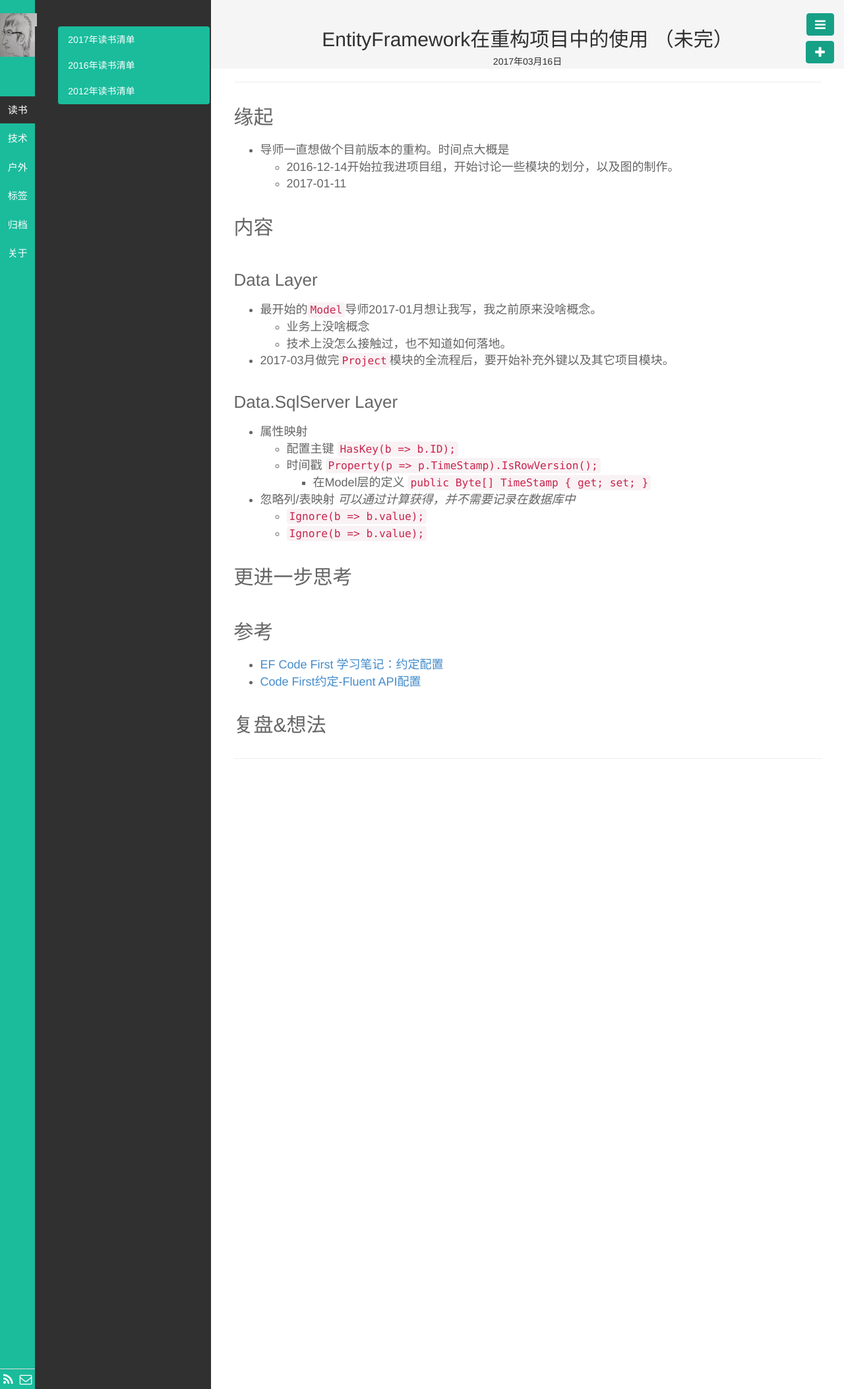
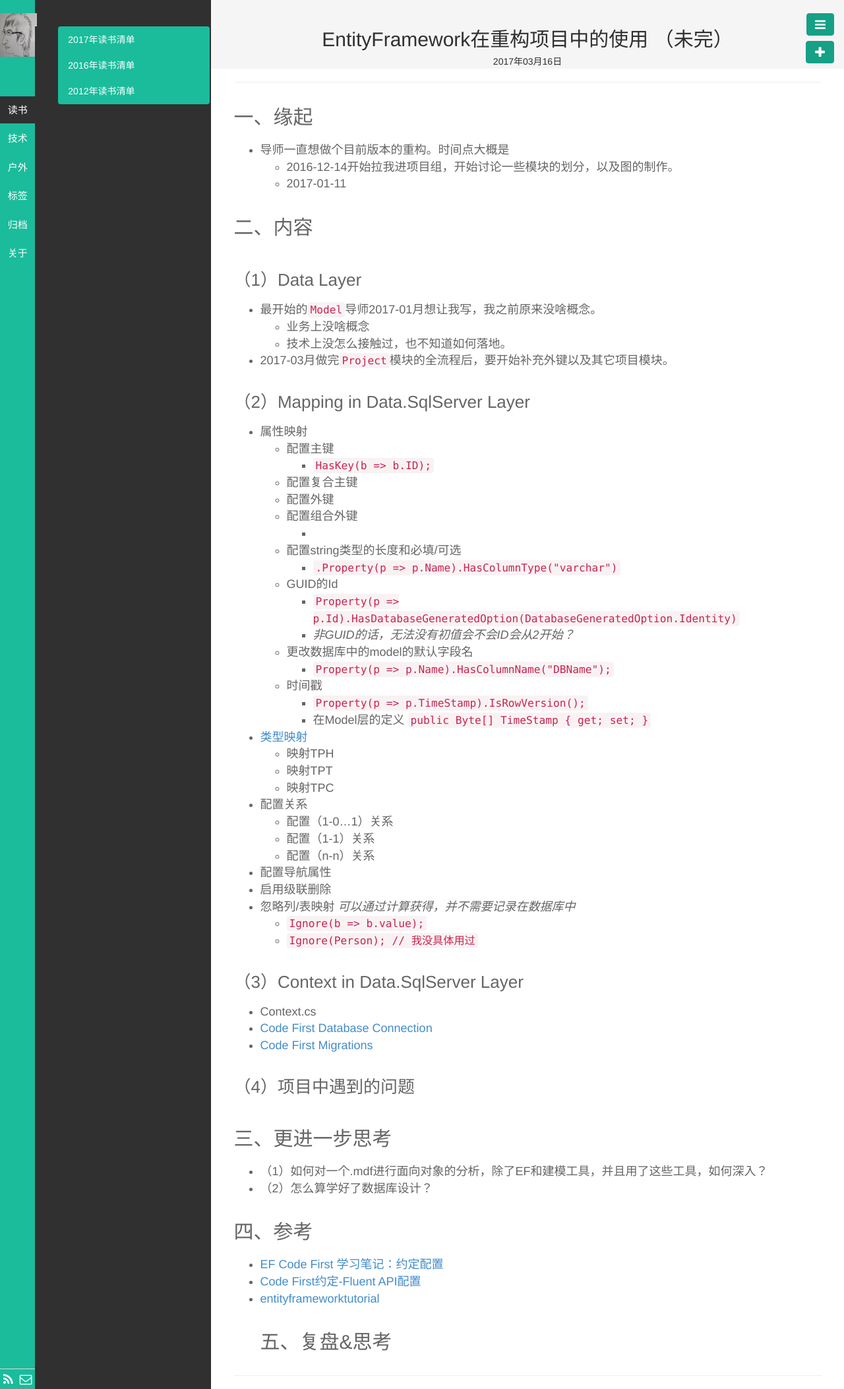
Before and after one commit to wolflion/blog, a Jekyll site: the page built from _posts/技术/2017-03-16-EF-CodeFirst-In-Refactoring.md, in a window 1280 px wide. Shown: the whole page at 66% size. Built offline with Jekyll 4.4.1, drawn with Linux system fonts in a browser that asks for light colours; Markdown is read by kramdown in place of the engine named in the settings.

Commit message:
EF-CodeFirst-two
EF-CodeFirst-two

```diff
--- a/_posts/技术/2017-03-16-EF-CodeFirst-In-Refactoring.md
+++ b/_posts/技术/2017-03-16-EF-CodeFirst-In-Refactoring.md
@@ -7,31 +7,63 @@ keywords:
 description:
 ---
 
-##  缘起
+##  一、缘起
 + 导师一直想做个目前版本的重构。时间点大概是
 	+ 2016-12-14开始拉我进项目组，开始讨论一些模块的划分，以及图的制作。
 	+ 2017-01-11
 
-##  内容
-###  Data Layer
+##  二、内容
+###  （1）Data Layer
 + 最开始的`Model`导师2017-01月想让我写，我之前原来没啥概念。
 	+ 业务上没啥概念
 	+ 技术上没怎么接触过，也不知道如何落地。
 + 2017-03月做完`Project`模块的全流程后，要开始补充外键以及其它项目模块。
 
-###  Data.SqlServer Layer
+###  （2）Mapping in Data.SqlServer Layer
 + 属性映射
-	+ 配置主键 `HasKey(b => b.ID); `
-	+ 时间戳  `Property(p => p.TimeStamp).IsRowVersion();`
+	+ 配置主键
+		+ `HasKey(b => b.ID); `
+	+ 配置复合主键
+	+ 配置外键
+	+ 配置组合外键
+		+
+	+ 配置string类型的长度和必填/可选
+		+ `.Property(p => p.Name).HasColumnType("varchar")`
+	+ GUID的Id
+		+ `Property(p => p.Id).HasDatabaseGeneratedOption(DatabaseGeneratedOption.Identity)`
+		+ *非GUID的话，无法没有初值会不会ID会从2开始？*
+	+ 更改数据库中的model的默认字段名
+		+ `Property(p => p.Name).HasColumnName("DBName");`
+	+ 时间戳
+		+  `Property(p => p.TimeStamp).IsRowVersion();`
 		+ 在Model层的定义 `public Byte[] TimeStamp { get; set; }`
++ [类型映射](http://www.jianshu.com/p/4b043b3a7df5)
+	+ 映射TPH
+	+ 映射TPT
+	+ 映射TPC
++ 配置关系
+	+ 配置（1-0...1）关系
+	+ 配置（1-1）关系
+	+ 配置（n-n）关系
++ 配置导航属性
++ 启用级联删除
 + 忽略列/表映射 *可以通过计算获得，并不需要记录在数据库中*
 	+ `Ignore(b => b.value);`
-	+ `Ignore(b => b.value);`
+	+ `Ignore(Person); // 我没具体用过`
 
-##  更进一步思考
+###  （3）Context in Data.SqlServer Layer
++ Context.cs
++ [Code First Database Connection](http://blog.163.com/m13864039250_1/blog/static/21386524820152885817287/)
++ [Code First Migrations](http://blog.163.com/m13864039250_1/blog/static/2138652482015289109327/)
 
-##  参考
+###  （4）项目中遇到的问题
+
+##  三、更进一步思考
++ （1）如何对一个.mdf进行面向对象的分析，除了EF和建模工具，并且用了这些工具，如何深入？
++ （2）怎么算学好了数据库设计？
+
+##  四、参考
 + [EF Code First 学习笔记：约定配置](http://www.cnblogs.com/Gyoung/archive/2013/01/17/2864150.html)
 + [Code First约定-Fluent API配置](http://blog.163.com/m13864039250_1/blog/static/2138652482015283397609/)
-
-##  复盘&想法
++ [entityframeworktutorial](http://www.entityframeworktutorial.net/code-first/inheritance-strategy-in-code-first.aspx)
+##  五、复盘&思考
```
